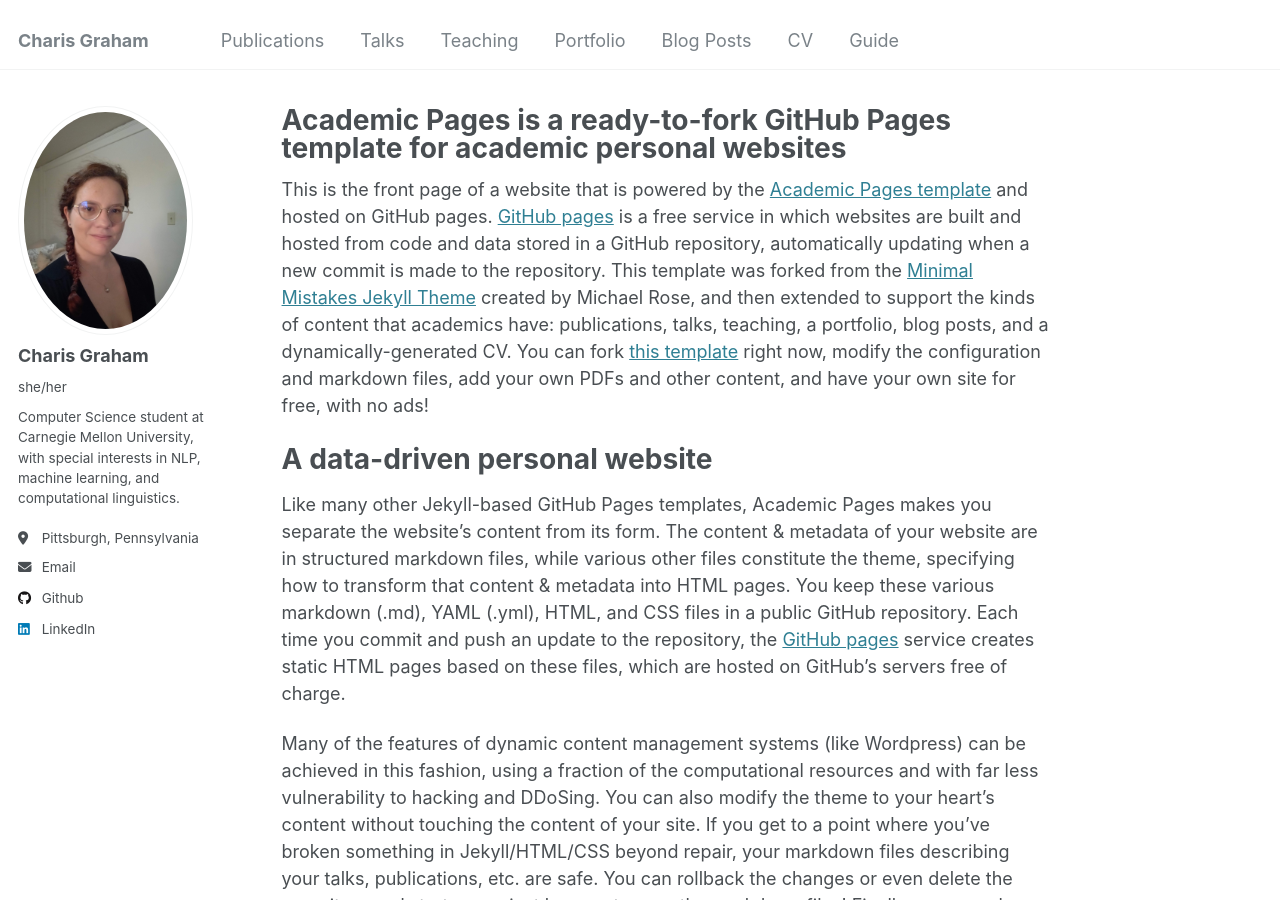
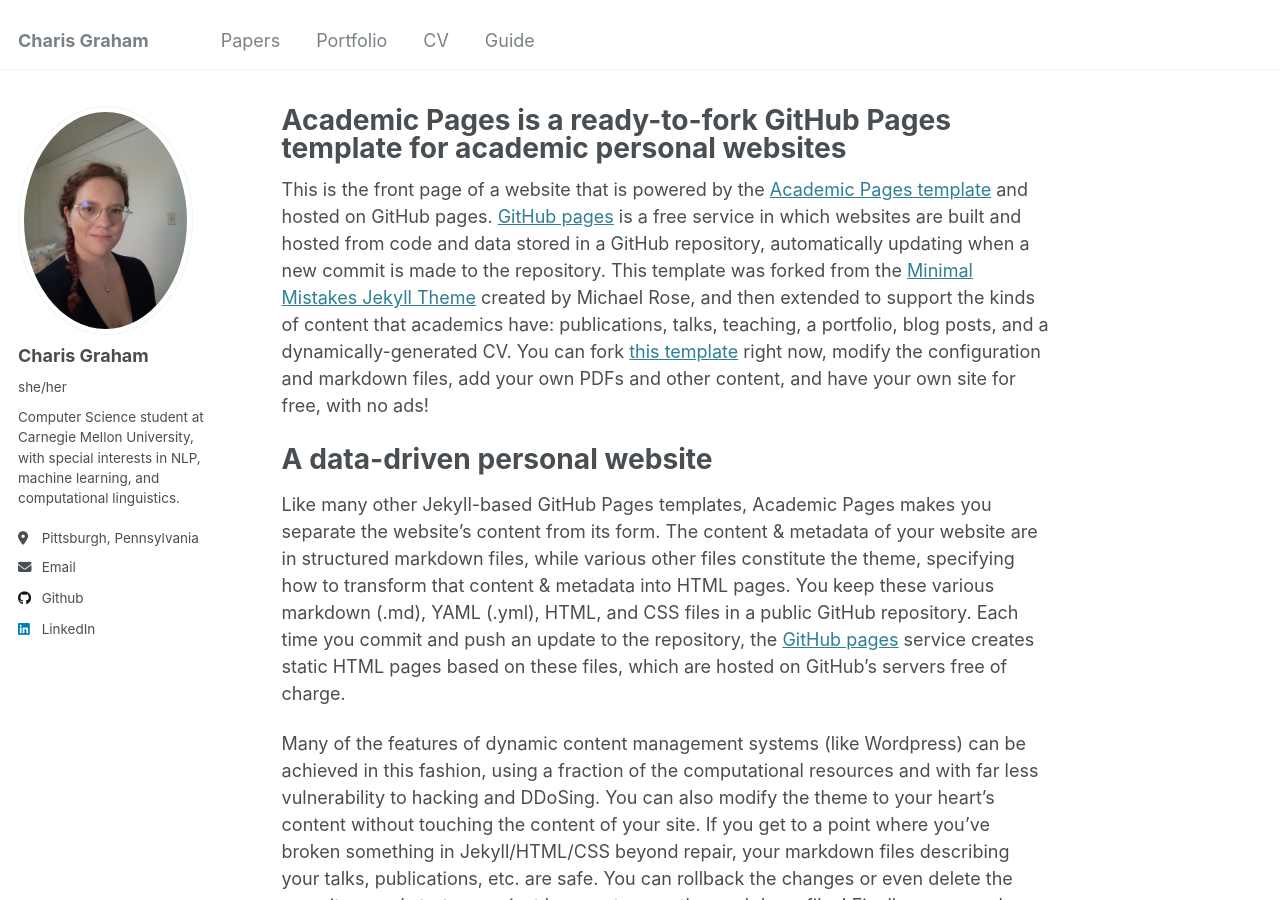
Before and after one commit to Charis-Graham/Charis-Graham.github.io, a Jekyll site: the page built from _pages/about.md, in a window 1280 px wide and 900 px high. Built offline with Jekyll 4.4.1, drawn with Linux system fonts in a browser that asks for light colours.

Commit message:
Update navigation.yml

```diff
--- a/_data/navigation.yml
+++ b/_data/navigation.yml
@@ -5,20 +5,11 @@
 # prevent it from being included in the site.
 
 main:
-  - title: "Publications"
+  - title: "Papers"
     url: /publications/
-
-  - title: "Talks"
-    url: /talks/
-
-  - title: "Teaching"
-    url: /teaching/
 
   - title: "Portfolio"
     url: /portfolio/
-
-  - title: "Blog Posts"
-    url: /year-archive/
 
   - title: "CV"
     url: /cv/
```
